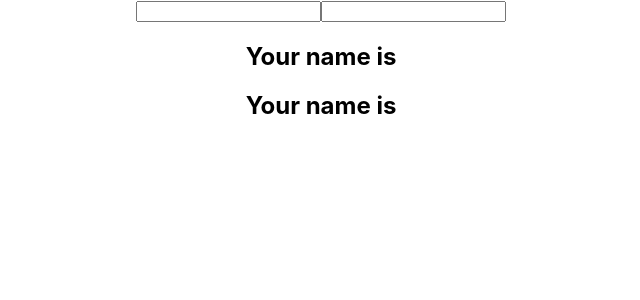
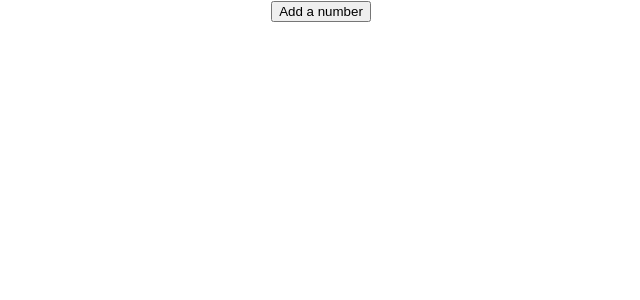
Before and after one commit to jcfdl/learning-react-hooks, a React (Create React App) app: page / in a window 1280 px wide. Shown: the top 300 px of the page, without its empty margins (319-959 px from the left). Built offline with nearby package versions, Linux system fonts and the light colour scheme.

Commit message:
usestate array

```diff
--- a/src/App.js
+++ b/src/App.js
@@ -4,11 +4,13 @@
 import HookCounter from './components/HookCounter'
 import HookCounterTwo from './components/HookCounterTwo';
 import HookCounterThree from './components/HookCounterThree';
+import HooksCounterFour from './components/HooksCounterFour';
 
 function App() {
   return (
     <div className="App">
-      <HookCounterThree />
+      <HooksCounterFour />
+      {/* <HookCounterThree /> */}
       {/* <HookCounterTwo /> */}
       {/* <HookCounter /> */}
       {/*<ClassCounter />*/}
--- /dev/null
+++ b/src/components/HooksCounterFour.js
@@ -0,0 +1,27 @@
+import React, {useState} from 'react';
+
+function HooksCounterFour() {
+    const [items, setItems] = useState([])
+
+    const addNumber = () => {
+        setItems([
+            ...items,
+            {
+                id: items.length,
+                number: Math.floor(Math.random() * 10) + 1
+            }
+        ])
+    }
+    return (
+        <div>
+            <button onClick={addNumber}>Add a number</button>
+            <ul>
+                {
+                    items.map(item => <li key={item.id}>{item.number}</li>)
+                }
+            </ul>
+        </div>
+    )
+}
+
+export default HooksCounterFour;
```
